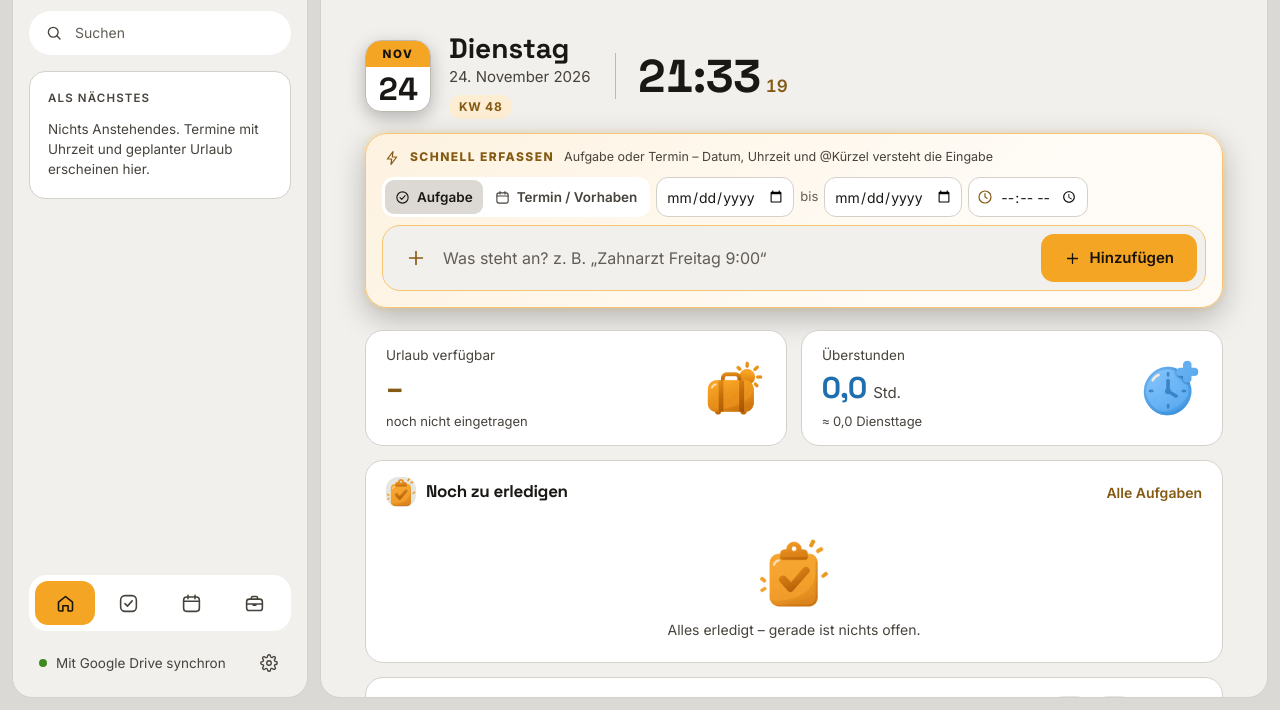
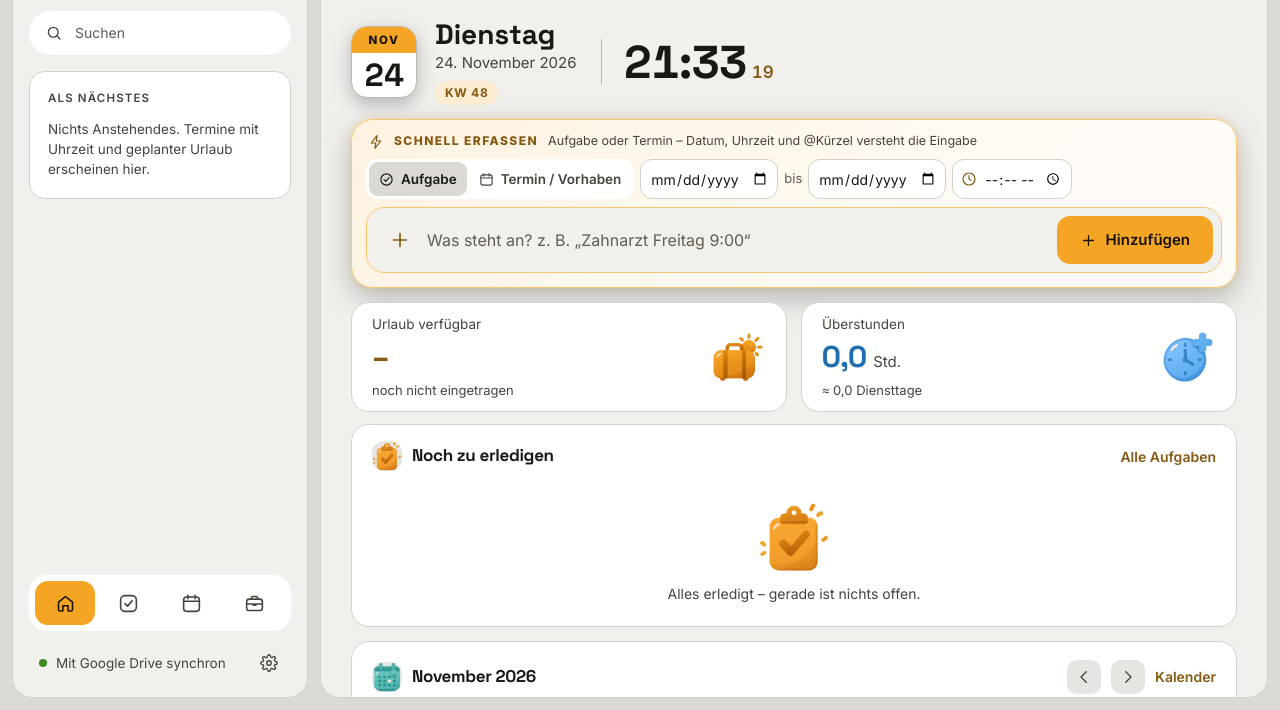
Before and after one commit to The0ba1d/Arbeitsplaner, a plain HTML site: page index.html in a window 1280 px wide. Shown: the part 90-800 px from the top of the page. Drawn offline with Linux system fonts and the light colour scheme.

Commit message:
Arbeitsplaner 1.16.1

```diff
--- a/index.html
+++ b/index.html
@@ -8,7 +8,7 @@
 <link rel="manifest" href="manifest.webmanifest">
 <link rel="icon" type="image/png" href="icon-256.png">
 <link rel="apple-touch-icon" href="icon-256.png">
-<script>window.AP_WEB = {version: "1.16.0"};</script>
+<script>window.AP_WEB = {version: "1.16.1"};</script>
 <title>Arbeitsplaner</title>
 <style>
 @font-face{font-family:"Inter";src:url("fonts/inter.woff2") format("woff2");font-weight:100 900;font-display:swap}
@@ -591,7 +591,8 @@ body.detail-big .d-head{padding:16px 18px 14px 28px}
 
 /* Übersicht */
 #v-home{container-type:inline-size}
-.home{max-width:1240px;margin:0 auto}
+.home{max-width:1720px;margin:0 auto}
+@media (min-width:900px){ #v-home.view{padding:24px 30px 26px} }
 /* PC: Woche und Heute füllen die Bildschirmhöhe */
 @container (min-width:980px){
   .home{height:100%;display:flex;flex-direction:column}
@@ -604,7 +605,7 @@ body.detail-big .d-head{padding:16px 18px 14px 28px}
 .hm-bar .brand{font-size:19px}
 .hm-sync{display:flex;align-items:center;gap:8px;height:46px;padding:0 10px;border-radius:12px;font-size:13.5px;color:var(--fg-2)}
 .hm-sync:hover{background:var(--hover);color:var(--fg)}
-.hm-head{display:flex;align-items:center;flex-wrap:wrap;gap:14px 28px;margin-bottom:22px}
+.hm-head{display:flex;align-items:center;flex-wrap:wrap;gap:14px 28px;margin-bottom:14px}
 .hm-head .ttl{flex:1 1 300px;min-width:0}
 .hm-logo,.hm-search{display:none!important}
 .hm-date{font-size:15px;font-weight:600;color:var(--accent-text)}
@@ -619,18 +620,19 @@ body.detail-big .d-head{padding:16px 18px 14px 28px}
 .hm-clock{display:flex;align-items:baseline;gap:5px;margin-left:6px;padding-left:22px;border-left:1px solid var(--line-2)}
 .hm-clock b{font-family:var(--font-head);font-size:46px;font-weight:700;line-height:1;letter-spacing:-.02em;font-variant-numeric:tabular-nums}
 .hm-clock small{width:2ch;font-size:17px;font-weight:600;color:var(--accent-text);font-variant-numeric:tabular-nums}
-.hm-qa{padding:14px 16px 16px;border-radius:22px;border:1px solid var(--accent-line);background:linear-gradient(135deg, color-mix(in srgb, var(--accent) 14%, var(--card)), color-mix(in srgb, var(--accent) 4%, var(--card)) 70%);box-shadow:0 0 0 4px color-mix(in srgb, var(--accent) 7%, transparent), 0 10px 30px rgba(0,0,0,.25)}
-.hm-qa-h{display:flex;align-items:baseline;flex-wrap:wrap;gap:4px 10px;margin:0 2px 10px}
+.hm-qa{padding:12px 14px 14px;border-radius:22px;border:1px solid var(--accent-line);background:linear-gradient(135deg, color-mix(in srgb, var(--accent) 14%, var(--card)), color-mix(in srgb, var(--accent) 4%, var(--card)) 70%);box-shadow:0 0 0 4px color-mix(in srgb, var(--accent) 7%, transparent), 0 10px 30px rgba(0,0,0,.25)}
+.hm-qa-h{display:flex;align-items:baseline;flex-wrap:wrap;gap:4px 10px;margin:0 2px 8px}
+@container (min-width:980px){ .hm-qa .qa-opts{flex-wrap:nowrap} .hm-qa .qa-f input[type=date]{width:112px} .hm-qa .qa-f input[type=time]{width:74px} .hm-qa .qa-type button{padding:0 10px} }
 .hm-qa-h .i{width:16px;height:16px;color:var(--accent-text);align-self:center}
 .hm-qa-h b{font-size:12px;font-weight:800;letter-spacing:.12em;text-transform:uppercase;color:var(--accent-text)}
 .hm-qa-h small{font-size:12.5px;color:var(--fg-2)}
 .hm-qa .qa{background:var(--panel);border-color:var(--accent-line)}
 .hm-qa .qa:focus-within{border-color:var(--accent);box-shadow:0 0 0 3px color-mix(in srgb, var(--accent) 22%, transparent)}
 .hm-head h1{font-size:40px;font-weight:700;line-height:1.1;margin-top:4px}
-.hm-qa{flex:0 1 720px;min-width:0}
+.hm-qa{flex:1 1 520px;min-width:0}
 .hm-qa .qa-opts{margin-bottom:8px}
-.hm-stats{display:grid;grid-template-columns:repeat(2,minmax(0,1fr));gap:14px;margin-bottom:14px}
-.hm-stat{background:var(--card);border:1px solid var(--line);border-radius:18px;padding:14px 20px;text-align:left;display:flex;flex-direction:column;gap:6px;min-width:0;transition:border-color .12s,background .12s}
+.hm-stats{display:grid;grid-template-columns:repeat(2,minmax(0,1fr));gap:14px;margin-bottom:12px}
+.hm-stat{background:var(--card);border:1px solid var(--line);border-radius:18px;padding:11px 20px;text-align:left;display:flex;flex-direction:column;gap:6px;min-width:0;transition:border-color .12s,background .12s}
 .hm-stat:hover{border-color:var(--line-2);background:var(--card-2)}
 .hm-stat .lab{display:flex;align-items:center;gap:8px;font-size:13.5px;color:var(--fg-2)}
 .hm-stat .lab .i{width:17px;height:17px;color:var(--accent-text)}
@@ -643,7 +645,7 @@ body.detail-big .d-head{padding:16px 18px 14px 28px}
 .hm-stat .hs-sub{font-size:13px;color:var(--fg-2);white-space:nowrap;overflow:hidden;text-overflow:ellipsis}
 .hm-prog{height:5px;border-radius:3px;background:var(--card-2);overflow:hidden;margin-top:8px}
 .hm-prog i{display:block;height:100%;background:var(--accent);border-radius:3px}
-.hm-grid{display:grid;gap:14px;grid-template-columns:repeat(12,minmax(0,1fr));grid-template-areas:"monat monat monat monat monat monat monat todo todo todo todo todo" "monat monat monat monat monat monat monat gebs gebs gebs gebs gebs"}
+.hm-grid{display:grid;gap:14px;grid-template-columns:repeat(12,minmax(0,1fr));grid-template-areas:"monat monat monat monat monat monat monat todo todo todo todo todo" "monat monat monat monat monat monat monat gebs gebs gebs gebs gebs";grid-template-columns:repeat(12,minmax(0,1fr))}
 .hm-card.monat{grid-area:monat} .hm-card.todo{grid-area:todo} .hm-card.gebs{grid-area:gebs}
 .hm-card.todo{height:0;min-height:100%;overflow-y:auto}
 .hm-card.todo > header{position:sticky;top:0;z-index:1;background:var(--card);border-radius:18px 18px 0 0}
@@ -818,7 +820,7 @@ button.hm-wrow:hover span{color:var(--accent-text)}
 .lv-mini header .lv-tile.img{width:42px;height:42px}
 .lv-empty .emb.big{width:64px;height:64px;margin-bottom:6px}
 .hm-stat{position:relative;padding-right:96px}
-.hs-emb{position:absolute;right:22px;top:50%;transform:translateY(-50%);width:58px;height:58px}
+.hs-emb{position:absolute;right:22px;top:50%;transform:translateY(-50%);width:52px;height:52px}
 .bd-ic.img{background:none}
 .bd-ic.img .emb{width:28px;height:28px}
 .hm-card > header .emb.hd{width:30px;height:30px;margin:-4px 0}
@@ -826,6 +828,12 @@ button.hm-wrow:hover span{color:var(--accent-text)}
 .hm-empty p{margin:0}
 .hm-empty .emb.big{width:72px;height:72px}
 .hm-card.todo .hm-empty{flex:1;justify-content:center}
+.hm-card.gebs .hm-empty{flex-direction:row;flex-wrap:wrap;align-items:center;justify-content:flex-start;gap:10px 14px;padding:0 20px 16px;text-align:left}
+.hm-card.gebs .hm-empty .emb.big{width:40px;height:40px}
+.hm-card.gebs .hm-empty p{flex:1;min-width:140px}
+.hm-card.gebs > header{padding-bottom:10px}
+.hm-card.gebs .hm-empty .btn{display:none}
+@container (min-width:980px){ .hm-head .ttl{flex:0 0 auto} }
 .rings.img span{background:none}
 .rings.img .emb{width:84px;height:84px}
 .lv-tile.u{background:var(--accent-soft);color:var(--accent-text)}
--- a/version.json
+++ b/version.json
@@ -1,5 +1,5 @@
 {
-  "version": "1.16.0",
+  "version": "1.16.1",
   "date": "2026-11-24",
-  "notes": "10 neue eigene Symbole: Kalender, Eingang, Suche, freie Tage, Synchronisierung, offline, Update, Personen, Papierkorb und Einstellungen."
+  "notes": "Übersicht nutzt den Platz besser: weniger Rand, Schnell-Erfassen in einer Zeile, mehr Raum für „Noch zu erledigen“."
 }
```
